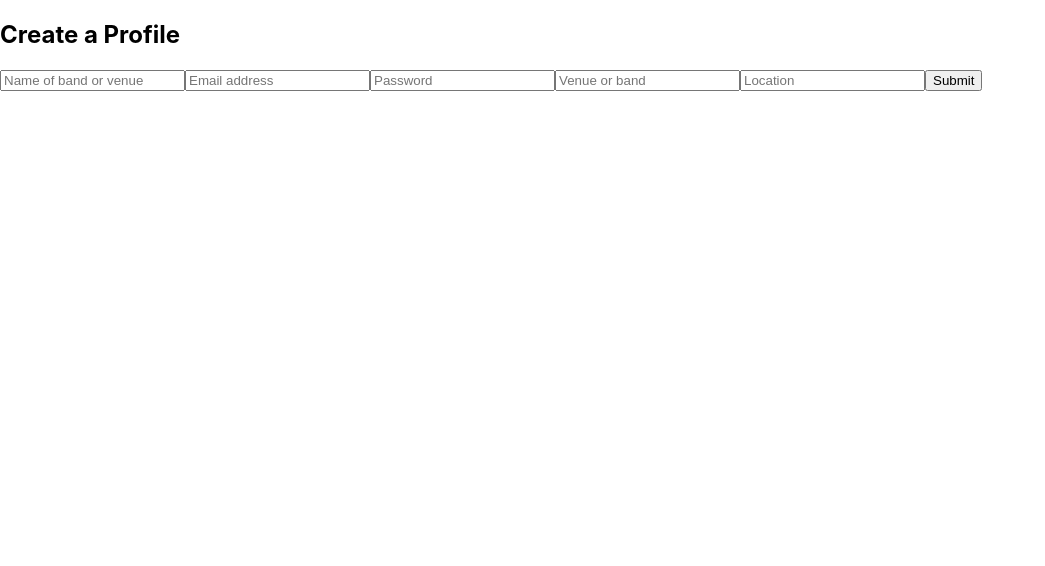
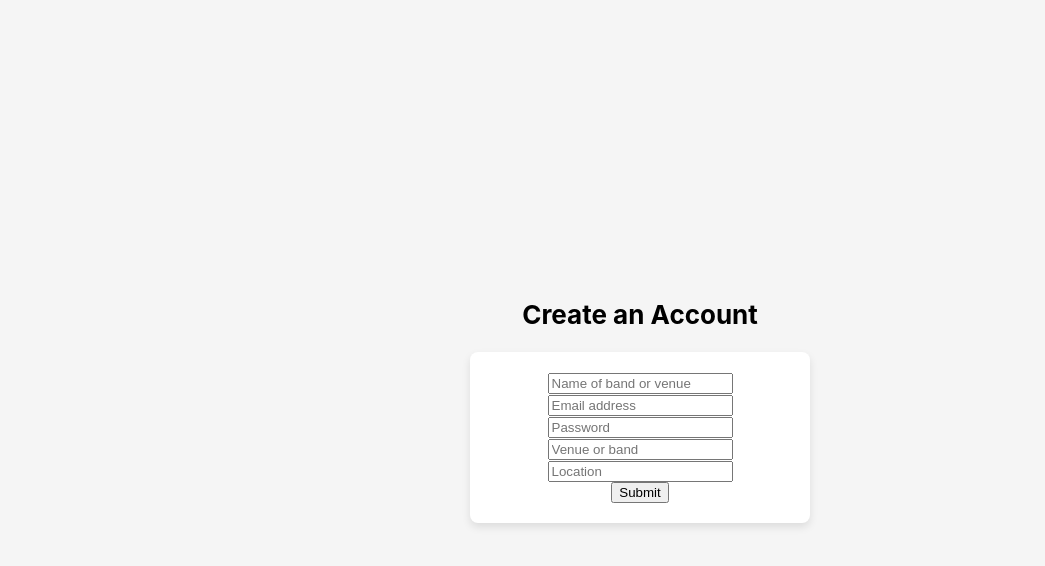
Before and after one commit to a1noack/band-match, a React (Create React App) app: page / in a window 1280 px wide. Shown: the top 566 px of the page, without its empty margins (0-1045 px from the left). Built offline with nearby package versions, Linux system fonts and the light colour scheme.

Commit message:
update css for registration page

```diff
--- a/src/App.css
+++ b/src/App.css
@@ -14,14 +14,14 @@
 }
 
 .App-header {
-  background-color: #282c34;
-  min-height: 100vh;
+  /*background-color: #282c34;*/
+  /*min-height: 100vh;*/
   display: flex;
   flex-direction: column;
   align-items: center;
   justify-content: center;
   font-size: calc(10px + 2vmin);
-  color: white;
+  /*color: white;*/
 }
 
 .App-link {
@@ -36,3 +36,22 @@
     transform: rotate(360deg);
   }
 }
+
+body {
+    margin: 0;
+    height: 100vh;
+    display: grid;
+    place-items: center;
+    background-color: #f5f5f5; /* optional background color */
+}
+
+form {
+    width: 300px; /* or your desired width */
+    background-color: #fff; /* optional background color */
+    padding: 20px;
+    display: flex;
+    flex-direction: column;
+    align-items: center;
+    border-radius: 8px; /* optional rounded corners */
+    box-shadow: 0 4px 8px rgba(0, 0, 0, 0.1); /* optional shadow */
+}
--- a/src/App.js
+++ b/src/App.js
@@ -1,6 +1,8 @@
 import React, { useState } from "react";
 import { auth, db } from "./firebase"
 import { createUserWithEmailAndPassword } from "firebase/auth";
+
+import './App.css';
 
 function Signup() {
   const [email, setEmail] = useState("");
@@ -24,41 +26,51 @@ function Signup() {
     }
   };
 
-
   return (
     <div>
-      <h2>Create a Profile</h2>
+      <h2 className={"App-header"}>Create an Account</h2>
       <form onSubmit={handleSubmit}>
+        <div>
           <input
+              id="name"
               type="text"
               placeholder="Name of band or venue"
               value={name}
               onChange={(e) => setName(e.target.value)}
           />
+        </div>
+        <div>
           <input
               type="text"
               placeholder="Email address"
               value={email}
               onChange={(e) => setEmail(e.target.value)}
           />
+        </div>
+        <div>
           <input
               type="text"
               placeholder="Password"
               value={password}
               onChange={(e) => setPassword(e.target.value)}
           />
+        </div>
+        <div>
           <input
               type="text"
               placeholder="Venue or band"
               value={accountType}
               onChange={(e) => setAccountType(e.target.value)}
           />
+        </div>
+        <div>
           <input
               type="text"
               placeholder="Location"
               value={location}
               onChange={(e) => setLocation(e.target.value)}
           />
+        </div>
         <button type="submit">Submit</button>
       </form>
     </div>
```
Lines whose indentation alone changed are shown as unchanged.
